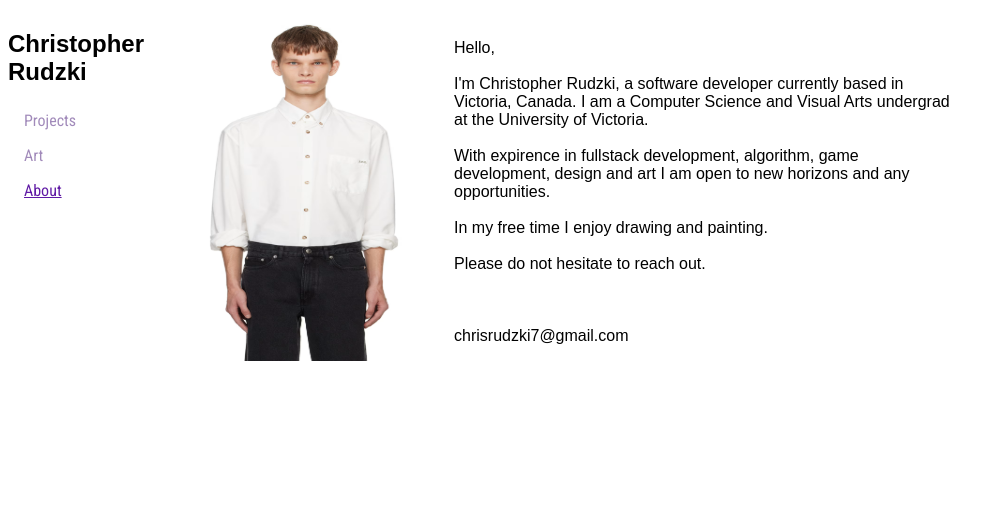
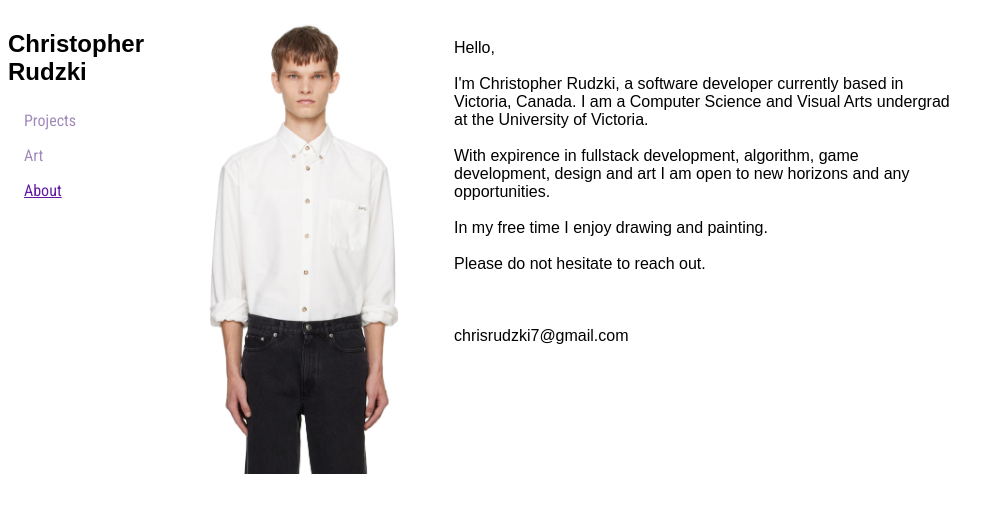
Before and after one commit to chrisrudzki/Personal-Website, a React (Vite) app: page / in a window 1280 px wide. Both pictures are taken after a click on the button "About". Shown: the top 512 px of the page, without its empty margins (0-1003 px from the left). Built offline with nearby package versions, Linux system fonts and the light colour scheme.

Commit message:
changed text and prof image2

```diff
--- a/src/components/AboutContent.jsx
+++ b/src/components/AboutContent.jsx
@@ -8,7 +8,7 @@ export default function AboutContent({ onDisplay }) {
                 key="pers"
                 src={`/Photos/PersonalPhoto.png`}
                 alt={`personal photo`}
-                style={{ aspectRatio: "4 / 3", width: "300px" }}
+                style={{ width: "300px" }}
                 //style={{ aspect-ratio: "4/3" }, { width: 300px; }}
               />
     <div class="text-cont">
```
